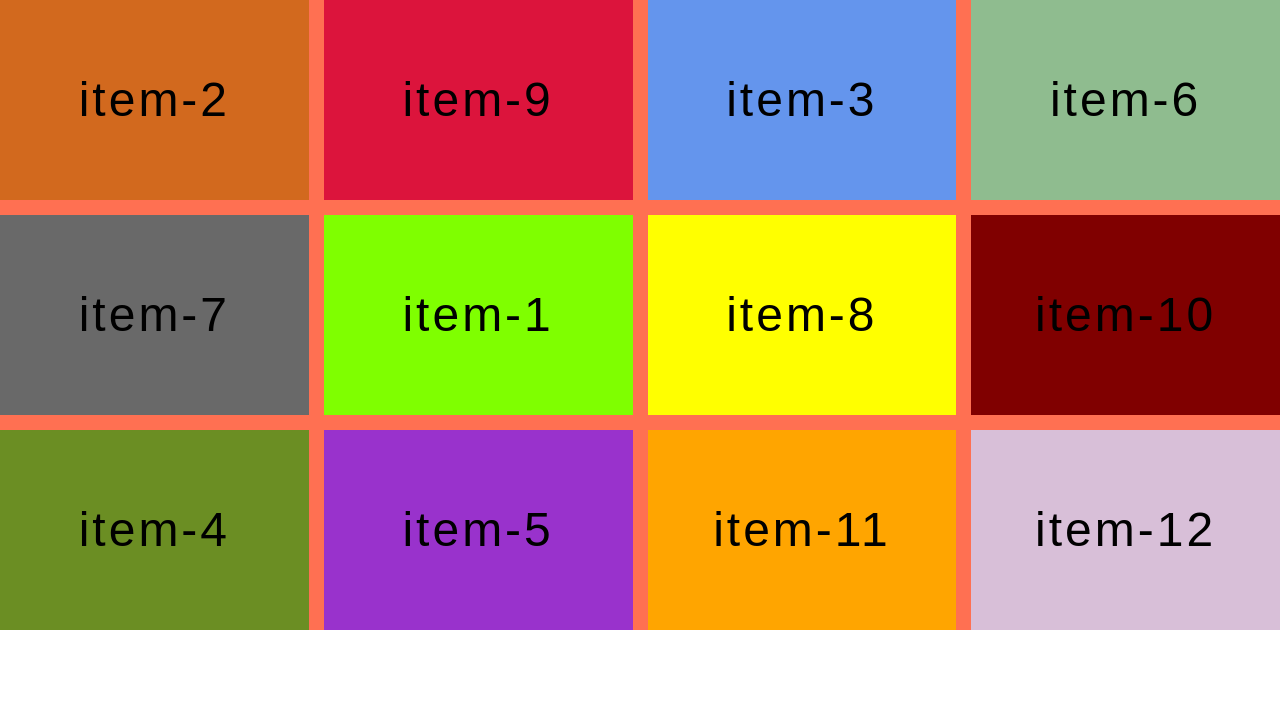
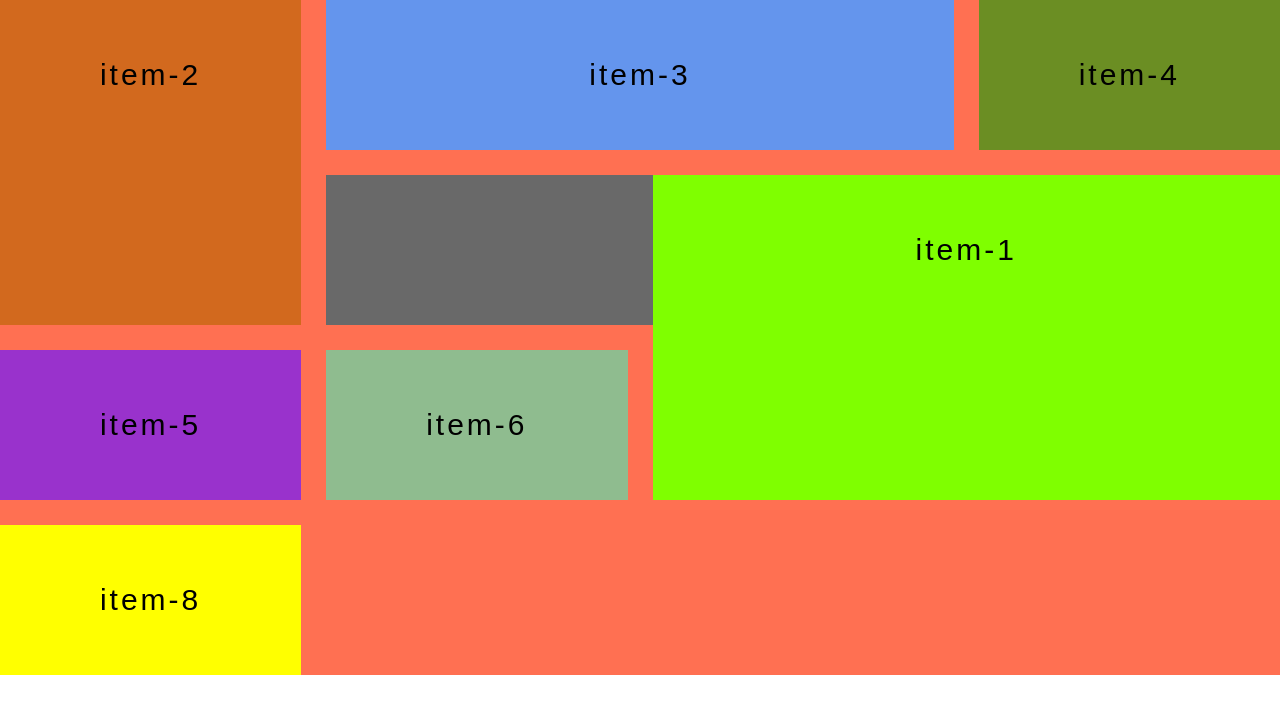
Before and after one commit to joepasss/sass_study, a React (Create React App) app in the folder grid-layout/: page / in a window 1280 px wide. Shown: the top 714 px of the page. Built offline with nearby package versions, Linux system fonts and the light colour scheme.

Commit message:
Spanning The Grid Items

```diff
--- a/grid-layout/src/sections/gridContainer/GridContainer.tsx
+++ b/grid-layout/src/sections/gridContainer/GridContainer.tsx
@@ -13,10 +13,6 @@ export const GridContainer: FC = () => {
       <div className='item item-6'>item-6</div>
       <div className='item item-7'>item-7</div>
       <div className='item item-8'>item-8</div>
-      <div className='item item-9'>item-9</div>
-      <div className='item item-10'>item-10</div>
-      <div className='item item-11'>item-11</div>
-      <div className='item item-12'>item-12</div>
     </section>
   );
 };
--- a/grid-layout/src/sections/gridContainer/gridContainer.scss
+++ b/grid-layout/src/sections/gridContainer/gridContainer.scss
@@ -6,14 +6,15 @@ section.grid-container {
   display: grid;
 
   grid-template-columns: repeat(4, 1fr);
-  grid-template-rows: repeat(3, 200px);
+  grid-template-rows: repeat(2, 150px);
 
-  gap: 15px;
+  gap: 25px;
 
   div.item {
-    font-size: 3rem;
+    background-color: #fcc006;
+    font-size: 30px;
     text-align: center;
-    line-height: 200px;
+    line-height: 150px;
     font-family: Arial, Helvetica, sans-serif;
     letter-spacing: 3px;
   }
@@ -21,37 +22,42 @@ section.grid-container {
   div.item-1 {
     background-color: chartreuse;
 
-    // Change The horizontal position
-    grid-row-start: 2;
-    grid-row-end: 3;
+    // Change The Postion Horizontaly/Verticaly
+    grid-row: 2 / 3;
+    grid-column: 3 / 4;
 
-    // Change The vertical position
-    grid-column-start: 2;
-    grid-column-end: 3;
+    // Spaning the item
+    grid-column: 3 / 5;
+    grid-row: 2 / 4;
+
+    // overrapping solve
+    z-index: 1;
   }
 
   div.item-2 {
     background-color: chocolate;
+
+    // Spanning the item
+    grid-column: 1 / 2;
+    grid-row: 1 / 4;
+    grid-row: 1 / span 3;
+    grid-row: 1 / -1;
   }
 
   div.item-3 {
     background-color: cornflowerblue;
+
+    // Spaning the item
+    grid-row: 1 / 2;
+    grid-column: 2 / span 2;
   }
 
   div.item-4 {
     background-color: olivedrab;
-
-    // Shorthand - Shorthand
-    // value : Row Start / Column Start / Row End / Column End
-    grid-area: 3 / 1 / 4 / 2;
   }
 
   div.item-5 {
     background-color: darkorchid;
-
-    // Shorthand
-    grid-row: 3 / 4;
-    grid-column: 2 / 3;
   }
 
   div.item-6 {
@@ -60,31 +66,14 @@ section.grid-container {
 
   div.item-7 {
     background-color: dimgray;
+
+    // Spanning the item
+    // Overrapping
+    grid-column: 2 / 5;
+    grid-row: 2 / 3;
   }
 
   div.item-8 {
     background-color: yellow;
   }
-
-  div.item-9 {
-    background-color: crimson;
-
-    grid-row-start: 0;
-    grid-row-start: 1;
-
-    grid-column-start: 2;
-    grid-column-end: 3;
-  }
-
-  div.item-10 {
-    background-color: maroon;
-  }
-
-  div.item-11 {
-    background-color: orange;
-  }
-
-  div.item-12 {
-    background-color: thistle;
-  }
 }
```
